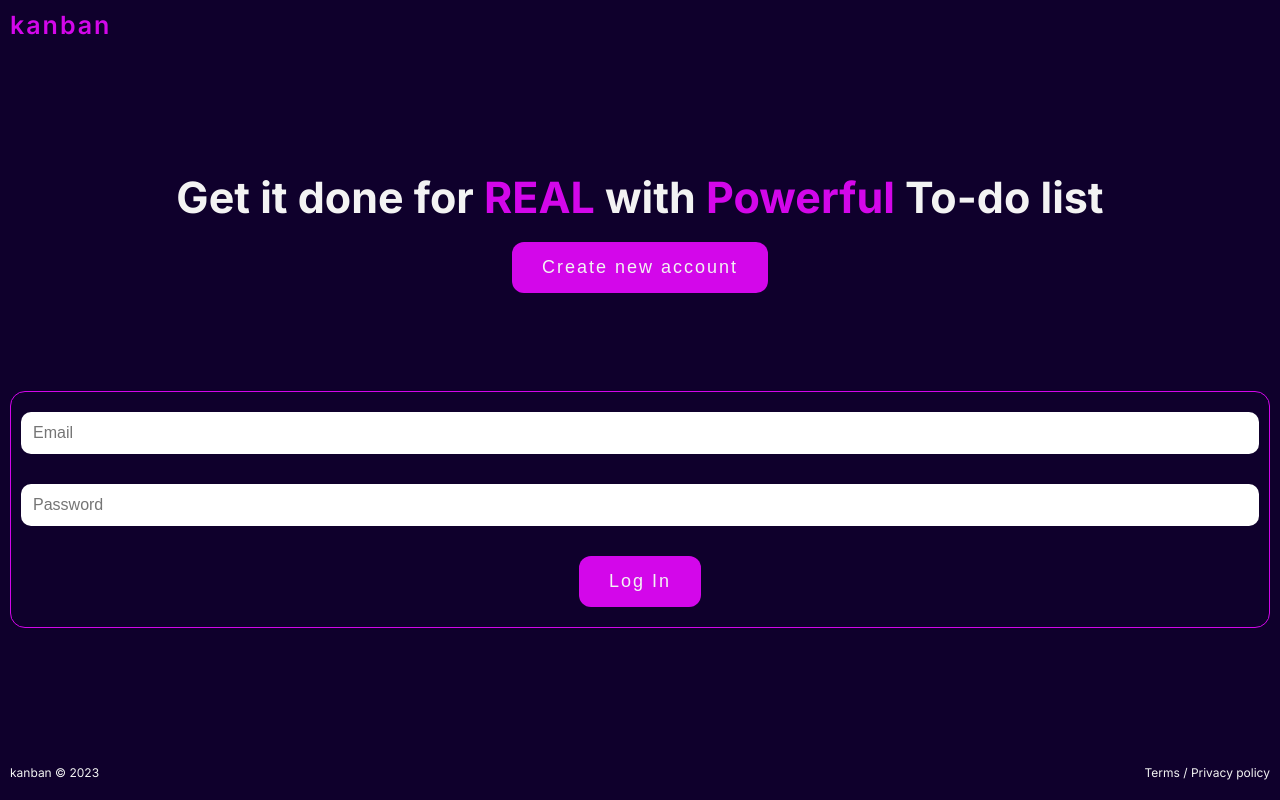
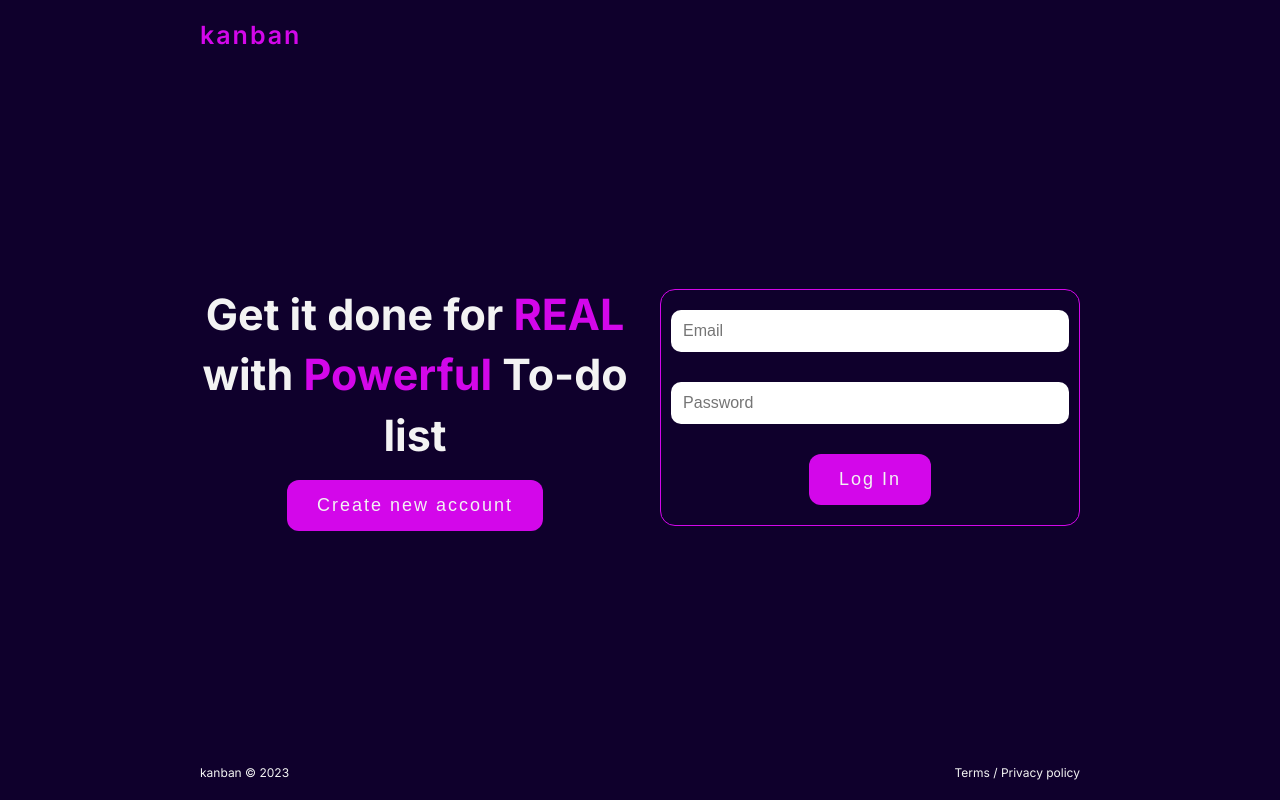
Before and after one commit to natelufuluabo/kanban, a Next.js app: page / in a window 1280 px wide. Built offline with nearby package versions, Linux system fonts and the light colour scheme.

Commit message:
made the home page responsive to multiple devices sizes and added the logo for the web browser

```diff
--- a/app/layout.tsx
+++ b/app/layout.tsx
@@ -1,6 +1,6 @@
 import './globals.css'
 import type { Metadata } from 'next'
-import { Inter } from 'next/font/google'
+import { Inter } from 'next/font/google';
 
 const inter = Inter({ subsets: ['latin'] })
 
@@ -16,6 +16,11 @@ export default function RootLayout({
 }) {
   return (
     <html lang="en">
+      <head>
+        <meta charSet="UTF-8" />
+        <meta name="viewport" content="width=device-width, initial-scale=1.0" />
+        <link rel='icon' href='./K.jpg' />
+      </head>
       <body className={inter.className}>{children}</body>
     </html>
   )
--- a/app/page.module.scss
+++ b/app/page.module.scss
@@ -1,3 +1,5 @@
+$breakpoint1: 1000px;
+$breakpoint2: 1700px;
 .mainContainer {
     flex: 1 1 auto;
     display: flex;
@@ -12,6 +14,18 @@
     align-items: center;
     justify-content: space-evenly;
     position: relative;
+
+    @media (min-width: $breakpoint1) {
+        flex-direction: row;
+        padding: 0 20rem;
+        gap: 3rem;
+    }
+
+    @media (min-width: $breakpoint2) {
+        flex-direction: row;
+        padding: 0 70rem;
+        gap: 3rem;
+    }
 }
 
 .footer {
@@ -19,6 +33,14 @@
     justify-content: space-between;
     align-items: center;
     padding: 2rem 1rem;
+
+    @media (min-width: $breakpoint1) {
+        padding: 2rem 20rem;
+    }
+
+    @media (min-width: $breakpoint2) {
+        padding: 2rem 50rem;
+    }
 }
 
 .footerText {
--- a/components/NavBar.module.scss
+++ b/components/NavBar.module.scss
@@ -1,8 +1,18 @@
+$breakpoint1: 1000px;
+$breakpoint2: 1700px;
 .navBar {
     display: flex;
     align-items: center;
     padding: 1rem;
     flex: 0 1 auto;
+
+    @media (min-width: $breakpoint1) {
+        padding: 2rem 20rem;
+    }
+
+    @media (min-width: $breakpoint2) {
+        padding: 2rem 50rem;
+    }
 }
 
 .homeLink:link,
--- a/components/SignUpForm.module.scss
+++ b/components/SignUpForm.module.scss
@@ -1,3 +1,5 @@
+$breakpoint1: 1000px;
+$breakpoint2: 1700px;
 .signUpFormContainer {
     position: absolute;
     background-color: #0f002cdf;
@@ -17,6 +19,14 @@
     padding: 1.5rem 2rem;
     gap: 2.5rem;
     background-color: #0f002cdf;
+
+    @media (min-width: $breakpoint1) {
+        width: 40%;
+    }
+
+    @media (min-width: $breakpoint2) {
+        width: 20%;
+    }
 }
 
 .topSection {
```
Also changed, not shown: app/index.html (added), public/K.jpg (added).
